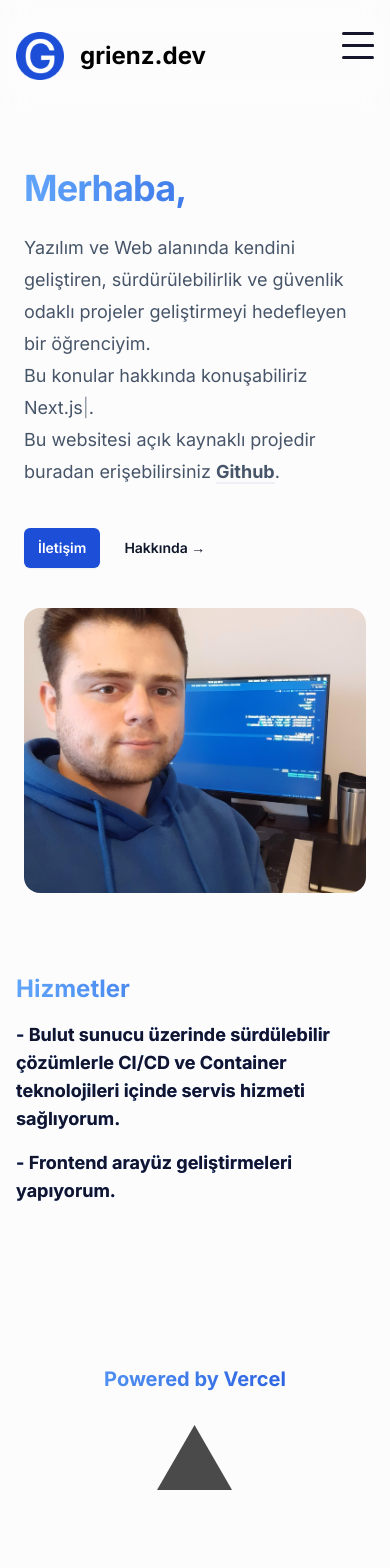
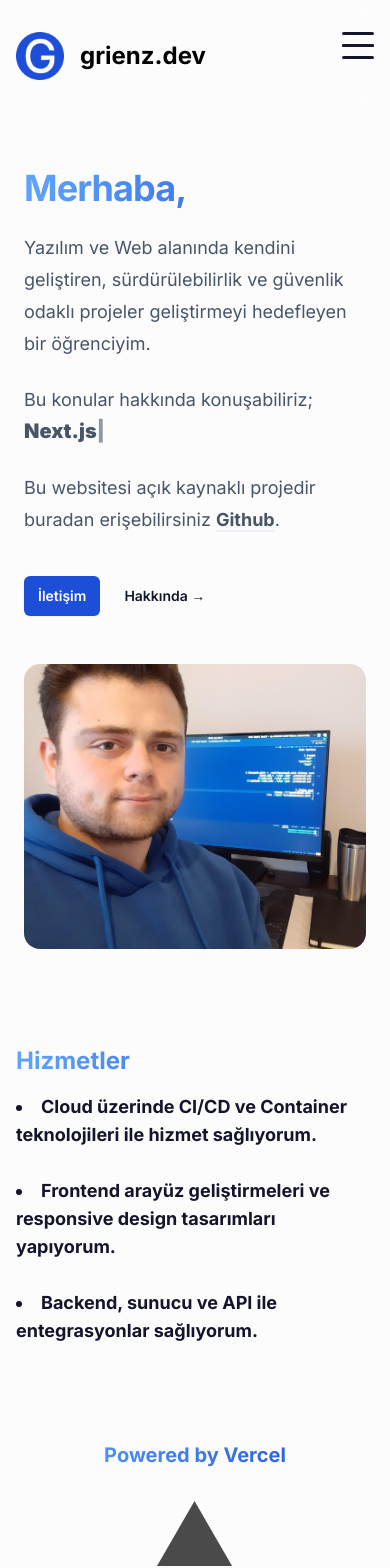
Before and after one commit to grienz/portfolio, a Next.js app: page / in a window 390 px wide. Shown: the top 1568 px of the page. Built offline with nearby package versions, Linux system fonts and the light colour scheme.

Commit message:
Content updates.

```diff
--- a/app/about/page.tsx
+++ b/app/about/page.tsx
@@ -38,7 +38,7 @@ const AboutPage = async () => {
         </p>
         <h2 className="headline mb-4 mt-12 text-4xl">Yetenekler</h2>
         <p className="mb-6">
-          2021 Sonunda başladığım kendi kendine öğrenme serüveni aşağıda ki
+          2021 Sonunda başladığım kendi kendine öğrenme serüveni aşağıdaki
           teknolojiler ile devam ediyor.
           <br></br>
           <br></br>
@@ -49,8 +49,14 @@ const AboutPage = async () => {
           <hr></hr>
           <br></br>
           <ul>
-            <strong>Linux</strong> - kişisel bilgisayarımda "Fedora" sürümünü
+            <strong>Linux</strong> - Kişisel bilgisayarımda "Fedora" sürümünü
             kullanıyorum.
+          </ul>
+          <hr></hr>
+          <br></br>
+          <ul>
+            <strong>Git</strong> - Her projemi git ile github reposunda
+            yayınlıyorum. "Actions", "Workflow" gibi konuları öğreniyorum.
           </ul>
           <hr></hr>
           <br></br>
--- a/app/components/HeroSection.tsx
+++ b/app/components/HeroSection.tsx
@@ -14,7 +14,7 @@ export const HeroSection = () => {
 
   return (
     <section id="hero" className="relative isolate overflow-hidden pt-14">
-      <div className="absolute inset-x-0 bottom-0 -z-10 h-24 bg-gradient-to-t from-off-white dark:from-slate-950 sm:h-32" />
+      <div className="absolute inset-x-0 bottom-0 -z-10 h-24 from-off-white dark:from-slate-950 sm:h-32" />
       <div
         className="absolute inset-y-0 right-1/2 -z-10 -mr-96 w-[200%] origin-top-right skew-x-[-30deg] dark:shadow-slate-700 sm:-mr-80 lg:-mr-96 lg:shadow-xl"
         aria-hidden="true"
@@ -28,9 +28,15 @@ export const HeroSection = () => {
             <p className="text-lg leading-8 text-slate-600 dark:text-off-white">
               Yazılım ve Web alanında kendini geliştiren, sürdürülebilirlik ve
               güvenlik odaklı projeler geliştirmeyi hedefleyen bir öğrenciyim.
-              <br />
-              Bu konular hakkında konuşabiliriz <TypeWriter strings={Skills} />.
             </p>
+            <br></br>
+            <p className="text-lg leading-8 text-slate-600 dark:text-off-white">
+              Bu konular hakkında konuşabiliriz;{' '}
+              <strong className="text-xl font-black">
+                <TypeWriter strings={Skills} />
+              </strong>
+            </p>
+            <br></br>
             <p className="text-lg leading-8 text-slate-600 dark:text-off-white">
               Bu websitesi açık kaynaklı projedir buradan erişebilirsiniz{' '}
               <a
@@ -65,11 +71,11 @@ export const HeroSection = () => {
             height={300}
             width={450}
             loading="eager"
-            className="mt-10 aspect-[6/5] max-w-full rounded-2xl object-cover sm:mt-16 lg:ml-20 lg:mt-0 lg:max-w-none xl:row-span-2 xl:row-end-2 xl:mt-24"
+            className="mt-12 aspect-[6/5] max-w-full rounded-2xl object-cover sm:mt-16 lg:ml-20 lg:mt-0 lg:max-w-none xl:row-span-2 xl:row-end-2 xl:mt-24"
           />
         </div>
       </div>
-      <div className="absolute inset-x-0 bottom-0 -z-10 h-24 bg-gradient-to-t from-off-white dark:from-slate-950 sm:h-32" />
+      <div className="absolute inset-x-0 bottom-0 -z-10 h-24  from-off-white dark:from-slate-950 sm:h-32" />
     </section>
   )
 }
--- a/app/contact/page.tsx
+++ b/app/contact/page.tsx
@@ -14,6 +14,9 @@ const ContactPage = () => {
         <h1 className="headline mt-8 text-3xl md:text-5xl lg:text-6xl">
           Contact
         </h1>
+        <span className="mt-4 block text-lg font-bold text-off-black dark:text-off-white md:text-2xl">
+          <p>Yakında aktif olacak.</p>
+        </span>
         <ContactForm />
       </Container>
     </AnimatePage>
--- a/app/page.tsx
+++ b/app/page.tsx
@@ -21,25 +21,32 @@ const HomePage = async () => {
       <HeroSection />
       <section id="services">
         <Container>
-          <h2 className="headline mt-20 text-2xl md:text-4xl lg:text-5xl">
+          <h2 className="headline mt-24 text-2xl md:text-4xl lg:text-5xl">
             Hizmetler
-            <span className="mt-4 block text-lg font-bold text-off-black dark:text-off-white md:text-2xl">
-              - Bulut sunucu üzerinde sürdülebilir çözümlerle CI/CD ve Container
-              teknolojileri içinde servis hizmeti sağlıyorum.
-            </span>
-            <span className="mt-4 block text-lg font-bold text-off-black dark:text-off-white md:text-2xl">
-              - Frontend arayüz geliştirmeleri yapıyorum.
-            </span>
           </h2>
+          <span className="mt-4 block text-lg font-bold text-off-black dark:text-off-white md:text-2xl">
+            <li>
+              Cloud üzerinde CI/CD ve Container teknolojileri ile hizmet
+              sağlıyorum.
+            </li>
+            <br></br>
+            <li>
+              Frontend arayüz geliştirmeleri ve responsive design tasarımları
+              yapıyorum.
+            </li>
+            <br></br>
+
+            <li> Backend, sunucu ve API ile entegrasyonlar sağlıyorum.</li>
+          </span>
         </Container>
       </section>
-      <section id="tools" className="my-40">
+      <section id="tools" className="my-50">
         <Container>
           <h2 className="headline mt-24 text-center text-xl md:text-2xl lg:text-3xl">
             Powered by Vercel
           </h2>
           <div className="mx-auto mt-8 flex w-32 max-w-5xl flex-wrap items-center justify-center gap-x-16 gap-y-8">
-            <ul
+            <span
               className="text-2xl opacity-70 transition hover:opacity-100"
               key="Vercel"
             >
@@ -64,7 +71,7 @@ const HomePage = async () => {
                   </svg>
                 }
               </a>
-            </ul>
+            </span>
           </div>
         </Container>
       </section>
```
